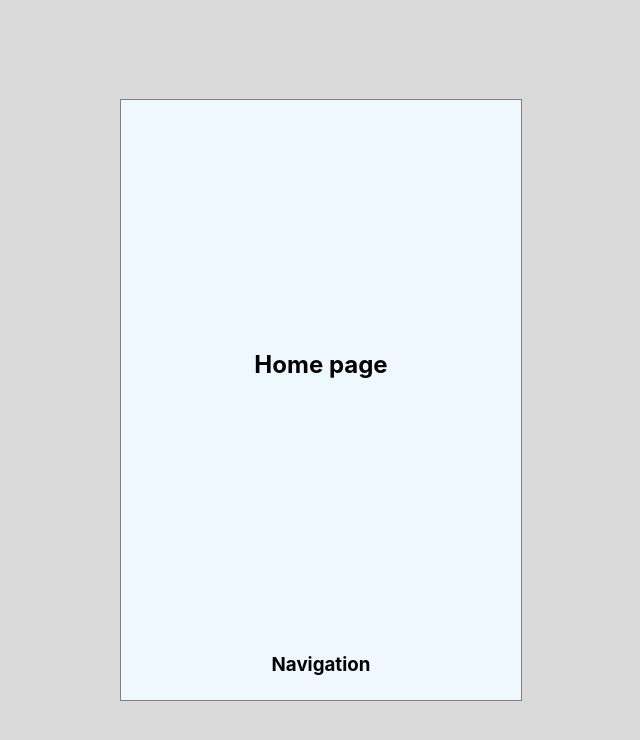
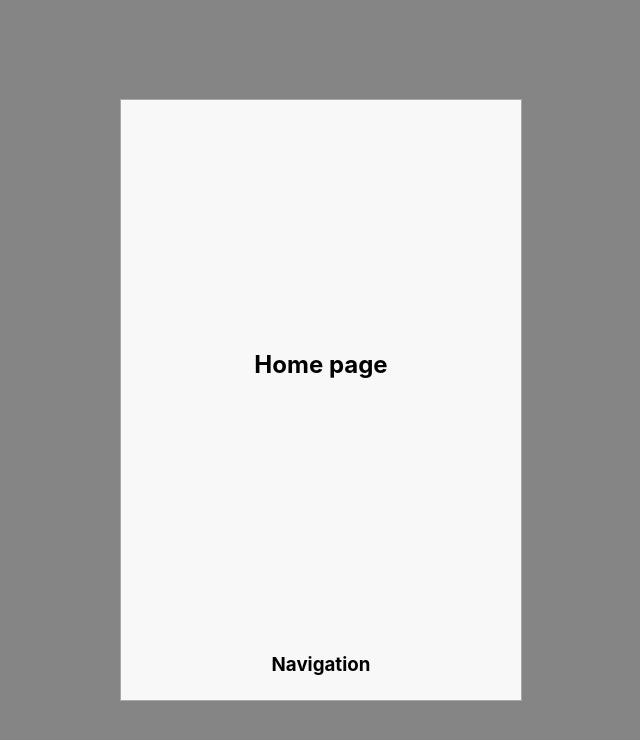
Before and after one commit to makssisua/contactsProject, a React (Create React App) app: page /contacts in a window 1280 px wide. Shown: the top 740 px of the page, without its empty margins (319-959 px from the left). Built offline with nearby package versions, Linux system fonts and the light colour scheme.

Commit message:
Add about component

```diff
--- a/src/components/App/App.scss
+++ b/src/components/App/App.scss
@@ -5,8 +5,8 @@
   align-items: flex-end;
   width: 400px;
   height: 600px;
-  background-color: aliceblue;
-  border: 1px solid gray;
+  background-color: rgb(248, 248, 248);
+  border: 1px solid rgb(168, 168, 168);
 
   &__content {
     display: flex;
@@ -14,6 +14,7 @@
     align-items: center;
     height: 100%;
     width: 100%;
+    overflow-y:auto
   }
 
   &__nav {
--- a/src/index.scss
+++ b/src/index.scss
@@ -4,7 +4,7 @@ body {
   align-items: center;
   margin: 0;
   height: 100vh;
-  background-color: rgba(0, 0, 0, 0.144);
+  background-color: rgba(0, 0, 0, 0.479);
   font-family: -apple-system, BlinkMacSystemFont, 'Segoe UI', 'Roboto', 'Oxygen',
     'Ubuntu', 'Cantarell', 'Fira Sans', 'Droid Sans', 'Helvetica Neue',
     sans-serif;
```
